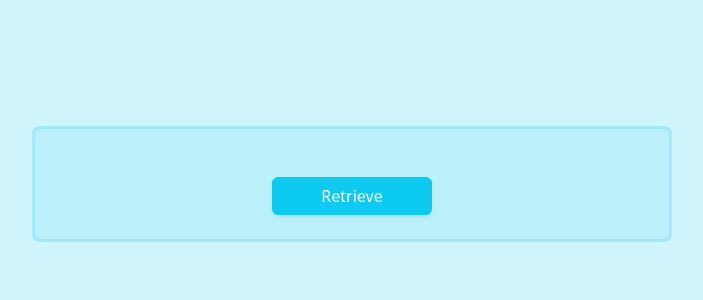
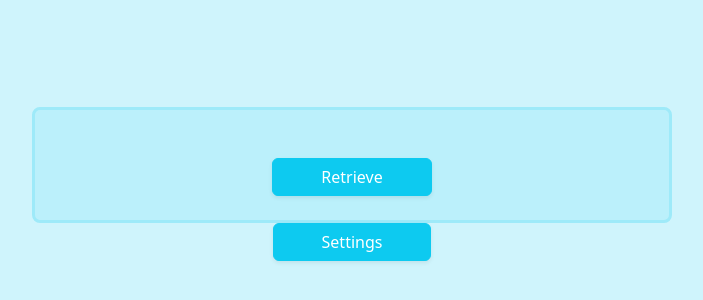
Before and after one commit to AlicanK-code/email-analyser, a website: page src/index.html in a window 1280 px wide. Shown: the part 216-516 px from the top of the page, without its empty margins (288-991 px from the left). Drawn offline with nearby package versions, Linux system fonts and the light colour scheme.

Commit message:
Create UI Button for Control panel

```diff
--- a/src/index.html
+++ b/src/index.html
@@ -29,6 +29,13 @@
 
     <button type="button" id="btn" class="btn btn-info text-white px-5 shadow-sm position-relative">Retrieve</button>
 </div>
+
+<div>
+  <button type="button" class="btn btn-info text-white px-5 shadow-sm position-relative">
+    Settings
+  </button>
+</div>
+
     <script src="client.js"></script>
 
 </body>
```
